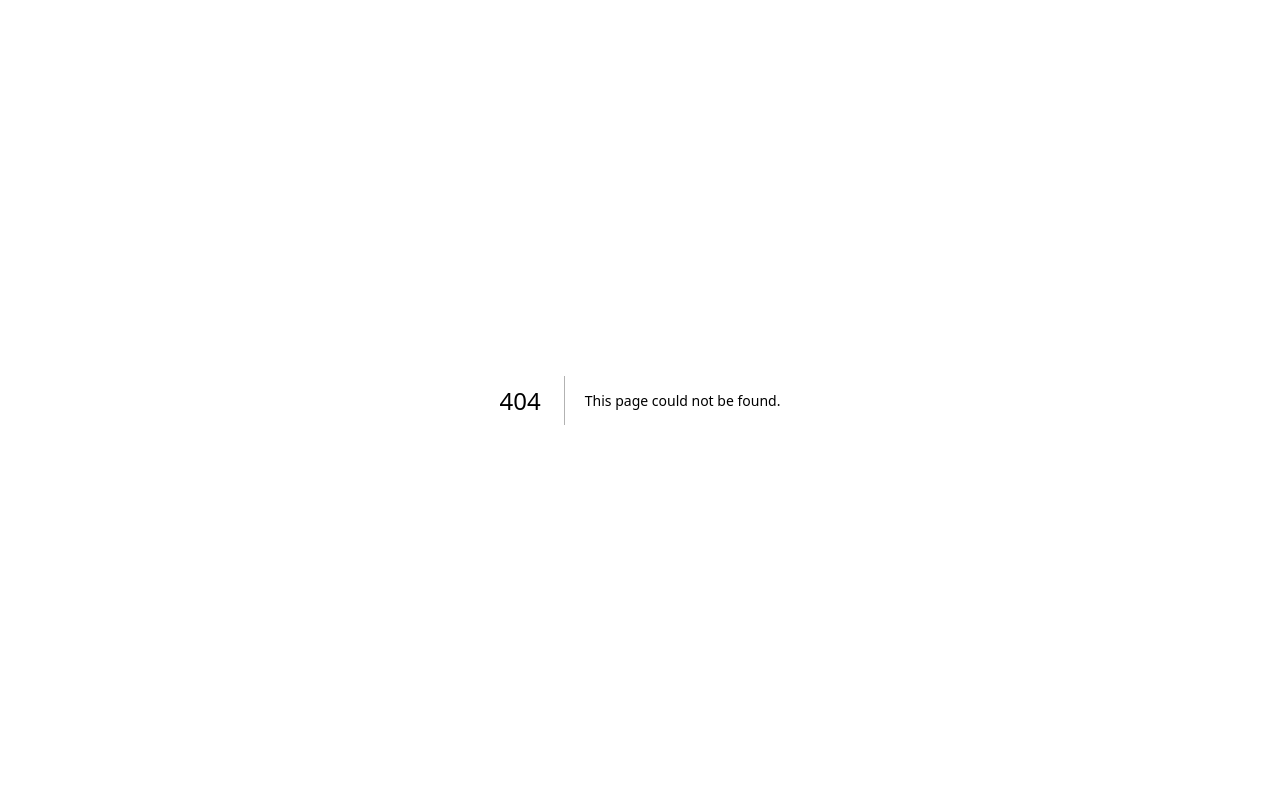
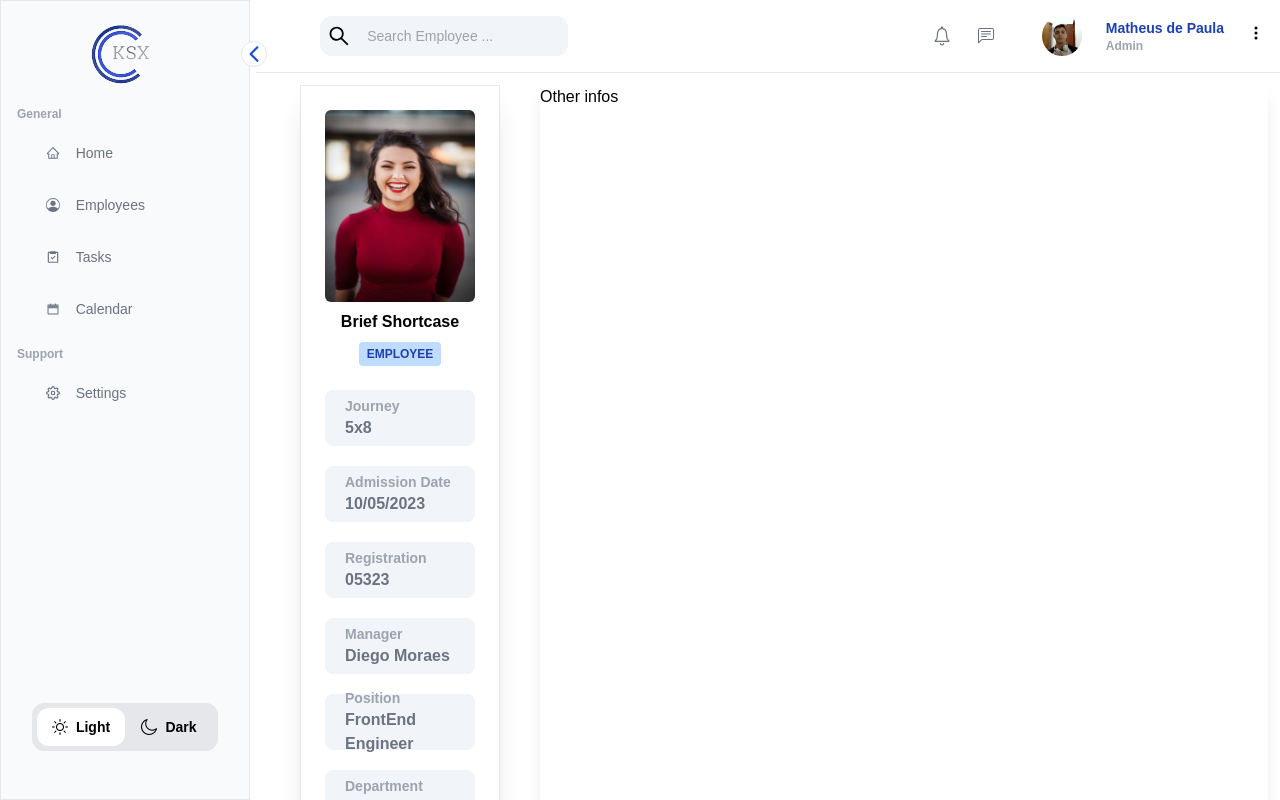
Before and after one commit to MatheusDev20/ksx-frontend, a Next.js app: page /employees/detail in a window 1280 px wide. Before the commit this address had no page. Built offline with nearby package versions, Linux system fonts and the light colour scheme; a web font is replaced by a local one.

Commit message:
layout: some adjusts to make the sidebar fixed

```diff
--- a/src/app/components/Header/index.tsx
+++ b/src/app/components/Header/index.tsx
@@ -12,7 +12,7 @@ export const Header = (): React.JSX.Element => {
       {/* Search Input */}
       <div className="flex rounded-xl bg-slate-100 place-self-center ml-12 w-1/4">
         <div className="flex w-[15%] items-center justify-center">
-          <AiOutlineSearch size={18} className="place-self-center" />
+          <AiOutlineSearch size={24} className="place-self-center" />
         </div>
         <input
           type="text"
--- a/src/app/components/Layout/index.tsx
+++ b/src/app/components/Layout/index.tsx
@@ -1,4 +1,5 @@
-import React from 'react'
+'use client'
+import React, { useState } from 'react'
 import { Header } from '../Header'
 import { Sidebar } from '../Sidebar'
 
@@ -7,10 +8,16 @@ export const BaseLayout = ({
 }: {
   children: React.ReactNode
 }): React.JSX.Element => {
+  const [expand, setExpand] = useState(true)
+
   return (
-    <main className="w-full md:h-screen sm:h-100 flex">
-      <Sidebar />
-      <div className="w-full">
+    <main className="w-full sm:h-100 flex">
+      <Sidebar expand={expand} setExpand={setExpand} />
+      <div
+        className={`h-screen w-full flex flex-col ${
+          expand ? 'ml-64' : 'ml-28'
+        } overflow-auto`}
+      >
         <Header />
         {children}
       </div>
--- a/src/app/components/Sidebar/index.tsx
+++ b/src/app/components/Sidebar/index.tsx
@@ -1,5 +1,5 @@
 'use client'
-import React, { useState } from 'react'
+import React from 'react'
 import Image from 'next/image'
 import { IoIosArrowBack } from 'react-icons/io'
 import { GrFormNext } from 'react-icons/gr'
@@ -7,16 +7,19 @@ import logo from '../../assets/imgs/logo1.png'
 import { Navigation } from '../Navigation'
 import { ThemeSwitch } from '../ThemeSwitch'
 
-export const Sidebar = (): React.JSX.Element => {
-  const [expand, setExpand] = useState(true)
+type Props = {
+  expand: boolean
+  setExpand: (b: boolean) => void
+}
 
+export const Sidebar = ({ expand, setExpand }: Props): React.JSX.Element => {
   const toggle = (b: boolean) => setExpand(b)
 
   return (
     <aside
       className={`flex ${
-        expand ? 'w-[285px]' : 'w-[95px]'
-      } h-screen border border-solid border-gray-200 flex-col bg-gray-50 gap-2 justify-between`}
+        expand ? 'w-[250px]' : 'w-[95px]'
+      } border border-solid border-gray-200 flex-col bg-gray-50 gap-2 h-screen justify-between fixed`}
     >
       <div className="relative">
         <header className="flex items-center justify-center py-3">
@@ -24,7 +27,7 @@ export const Sidebar = (): React.JSX.Element => {
         </header>
 
         {expand && (
-          <button className="absolute top-10 z-10 hidden lg:flex 2xl:left-60 lg:left-56">
+          <button className="absolute top-10 z-10 hidden lg:flex 2xl:left-60 lg:left-60">
             <div
               onClick={() => toggle(false)}
               className="bg-white border hover:bg-gray-200 border-solid rounded-full flex items-center"
--- /dev/null
+++ b/src/app/employees/components/InfoLabel/index.tsx
@@ -0,0 +1,15 @@
+import React from 'react'
+
+interface Props {
+  title: string
+  info: string
+}
+
+export const InfoLabel = ({ title, info }: Props): React.JSX.Element => {
+  return (
+    <section className=" bg-slate-100 rounded-lg p-5 flex flex-col items-start justify-center w-full h-14">
+      <span className="text-sm text-gray-400 font-bold">{title}</span>
+      <p className="text-md font-semibold text-gray-500">{info}</p>
+    </section>
+  )
+}
--- /dev/null
+++ b/src/app/employees/detail/page.tsx
@@ -0,0 +1,39 @@
+import Image from 'next/image'
+import Employee from '../../assets/imgs/happy-employee1.jpg'
+import { InfoLabel } from '../components/InfoLabel'
+
+export default function Page() {
+  return (
+    <div className="flex flex-col md:flex-row sm:h-full gap-10 p-3 max-w-full">
+      {/* Basic Info + Avatar */}
+      <aside className="md:w-1/5 p-6 flex gap-6 flex-col shadow-xl ml-8 border items-center border-solid">
+        {/* Avatar + Name */}
+        <div className="flex flex-col gap-2 items-center">
+          <Image
+            src={Employee}
+            alt="employee_picture"
+            className="w-48 h-48 rounded-md"
+          />
+          <span className="text-md font-black leading-6">Brief Shortcase</span>
+          <span className="text-xs font-semibold inline-block py-1 px-2 rounded text-blue-800 bg-blue-200 uppercase last:mr-0 mr-1">
+            Employee
+          </span>
+        </div>
+
+        {/* Other Infos */}
+        <div className="flex flex-col gap-5 w-full">
+          <InfoLabel title="Journey" info="5x8" />
+          <InfoLabel title="Admission Date" info="10/05/2023" />
+          <InfoLabel title="Registration" info="05323" />
+          <InfoLabel title="Manager" info="Diego Moraes" />
+          <InfoLabel title="Position" info="FrontEnd Engineer" />
+          <InfoLabel title="Department" info="IT" />
+        </div>
+      </aside>
+
+      {/* Personal Information + Payment information */}
+
+      <div className="md:flex-1 shadow-lg">Other infos</div>
+    </div>
+  )
+}
--- a/src/app/global.css
+++ b/src/app/global.css
@@ -6,4 +6,7 @@ body {
     margin: 0;
     padding: 0;
     box-sizing: border-box;
+
+
+    font-family: 'Anton', sans-serif;
 }
```
Also changed, not shown: src/app/assets/imgs/happy-employee1.jpg (added), 1 other file (tests, documents, lock files or other folders).
